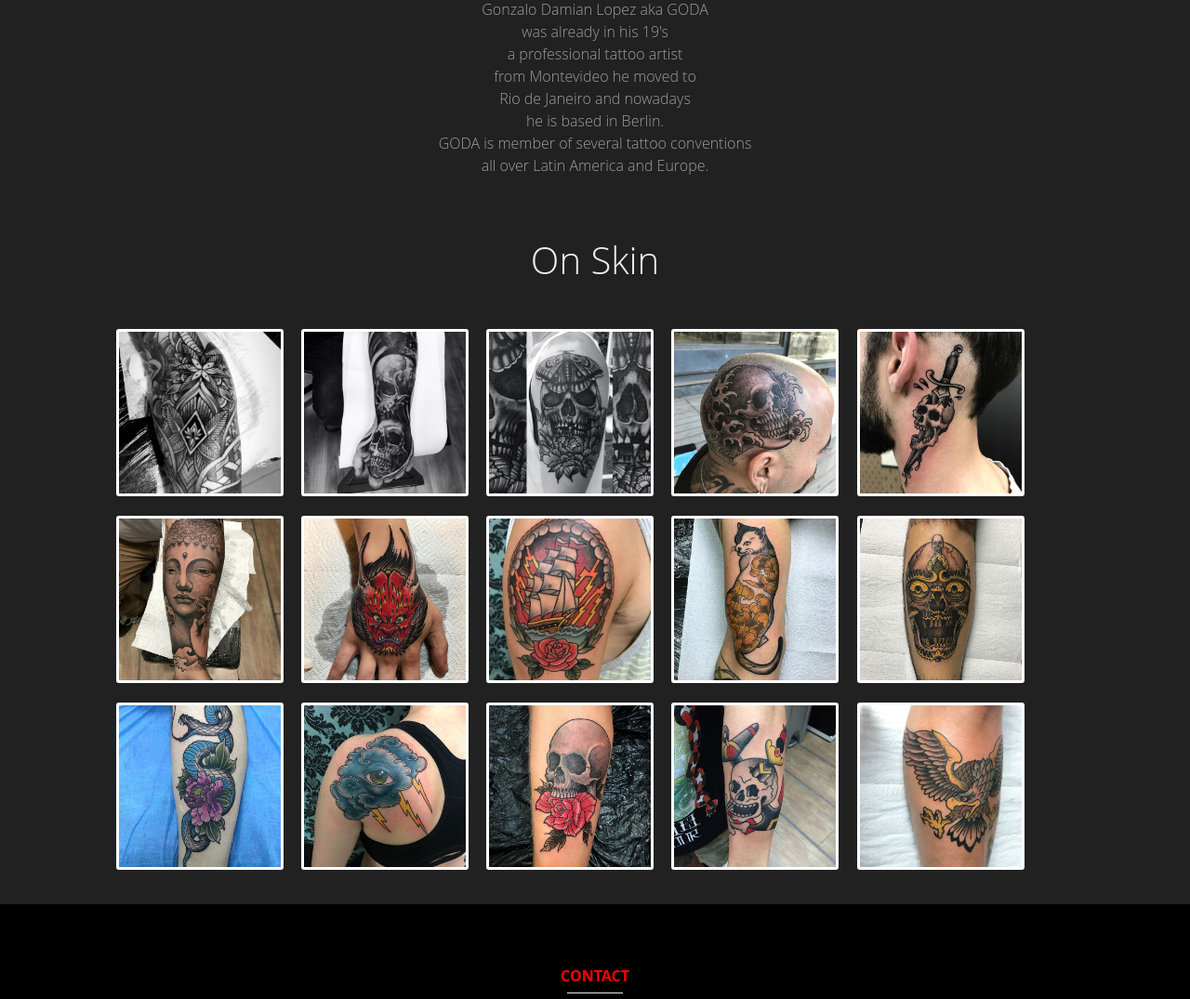
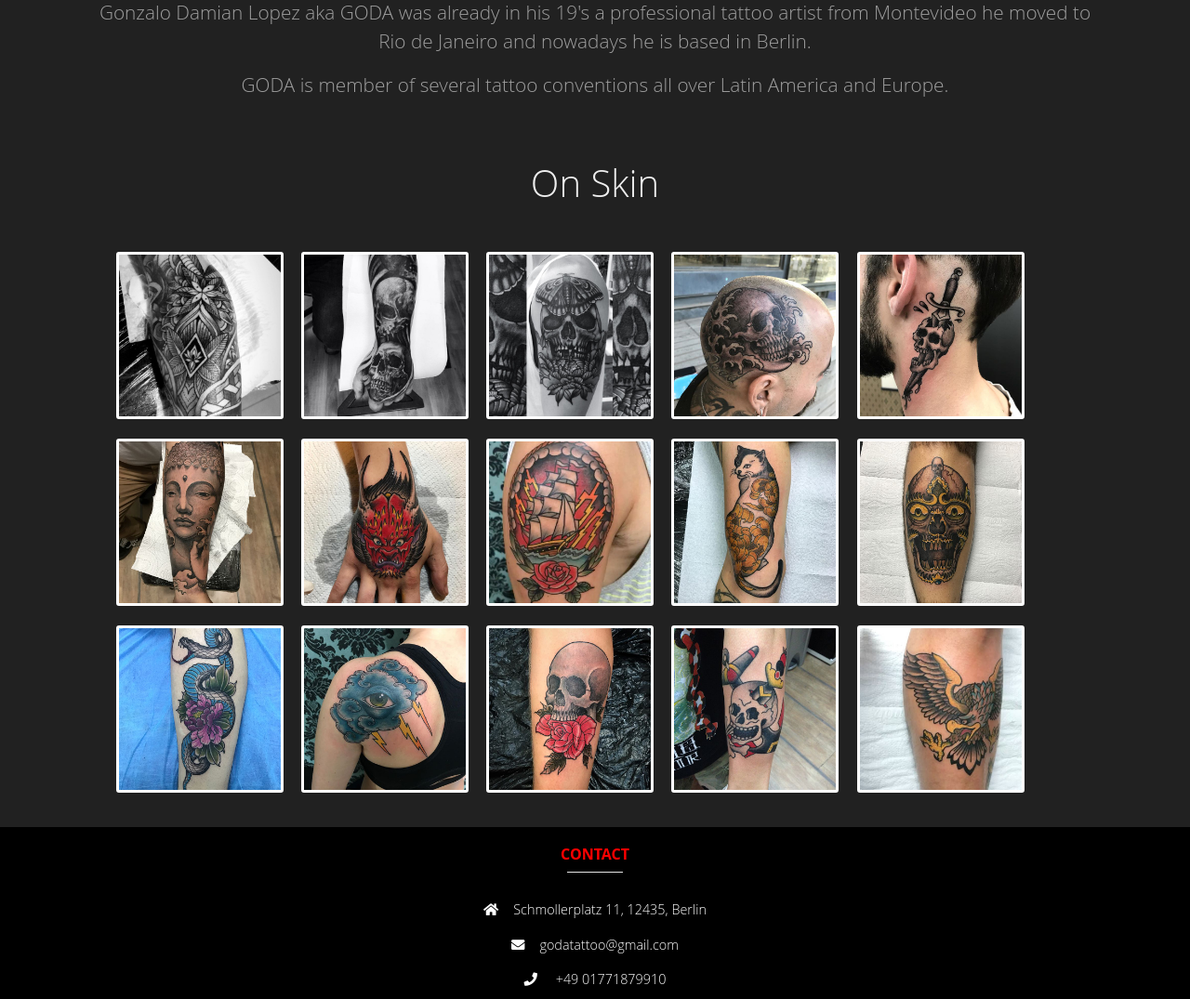
Before and after one commit to lunks/thegoddatattoo, a plain HTML site: page index.html in a window 1280 px wide. Shown: the part 1478-2553 px from the top of the page at 93% size. Drawn offline with Linux system fonts and the light colour scheme.

Commit message:
Fix footer and biography

```diff
--- a/css/style.css
+++ b/css/style.css
@@ -151,3 +151,7 @@ footer {
   padding-top: 20px;
   padding-bottom: 20px;
 }
+
+.biography {
+  font-size: 1.3rem;
+}
--- a/index.html
+++ b/index.html
@@ -76,7 +76,7 @@
           <div class="row">
             <div class="col-sm">
               <div class="image-gallery">
-                <ul id="lightgallery">
+                <ul class="js-images">
                   <li data-src="picgodatat/drawtigerfaceok.jpg">
                     <a href="#">
                       <img class="img-responsive" src="picgodatat/drawtigerfaceok.jpg">
@@ -136,27 +136,24 @@
 
           <div class="grey-text col-md-12 text-center">
             <h3 class="white-text mb-3"><strong>GODA TATTOO ARTIST</strong></h3>
+            <div class="biography">
               <p>
-              Gonzalo Damian Lopez aka GODA <br>
-              was already in his 19's<br>
-              a professional tattoo artist <br>
-              from Montevideo he moved to <br>
-              Rio de Janeiro and nowadays <br>
-              he is based in Berlin.<br>
-              GODA is member of several tattoo conventions<br>
-              all over Latin America and Europe.
+                Gonzalo Damian Lopez aka GODA was already in his 19's a professional tattoo artist
+                from Montevideo he moved to Rio de Janeiro and nowadays he is based in Berlin.
+              </p>
+              <p>
+                GODA is member of several tattoo conventions all over Latin America and Europe.
               </p>
             </div>
-
+          </div>
       </section>
-
       <section id="on-skin" class="view">
         <h1 style="text-align: center">On Skin</h1>
         <div class="container">
           <div class="row">
             <div class="col-sm">
               <div class="image-gallery">
-                <ul id="tattoo-pictures">
+                <ul class="images">
                   <li data-src="picgodatat/tatarmflowerline.jpg">
                     <a href="#">
                       <img class="img-responsive" src="picgodatat/tatarmflowerline.jpg">
@@ -241,7 +238,6 @@
                       <img class="img-responsive" src="picgodatat/tateaglelegjpg.jpg">
                     </a>
                   </li>
-
                 </ul>
               </div>
             </div>
@@ -252,8 +248,7 @@
       </section>
     </main>
     <footer class="page-footer font-small black">
-        <div class="container mt-5 mb-4 text-center text-md-center">
-          <div class="row">
+      <div class="row text-center">
         <div class="col-md-12">
           <h6 class="text-uppercase font-weight-bold">
             Contact
@@ -268,7 +263,6 @@
           <a href="https://www.instagram.com/gonzalotattoo/" target="_blank">
             <i class="grey-text fab fa-3x fa-instagram"></i>
           </a>
-            </div>
         </div>
       </div>
     </footer>
@@ -288,8 +282,7 @@
         download: false
       }
 $(document).ready(function() {
-        $('#lightgallery').lightGallery(options);
-        $('#tattoo-pictures').lightGallery(options);
+  $('.js-images').lightGallery(options);
 });
     </script>
 
```
Lines whose indentation alone changed are shown as unchanged.
